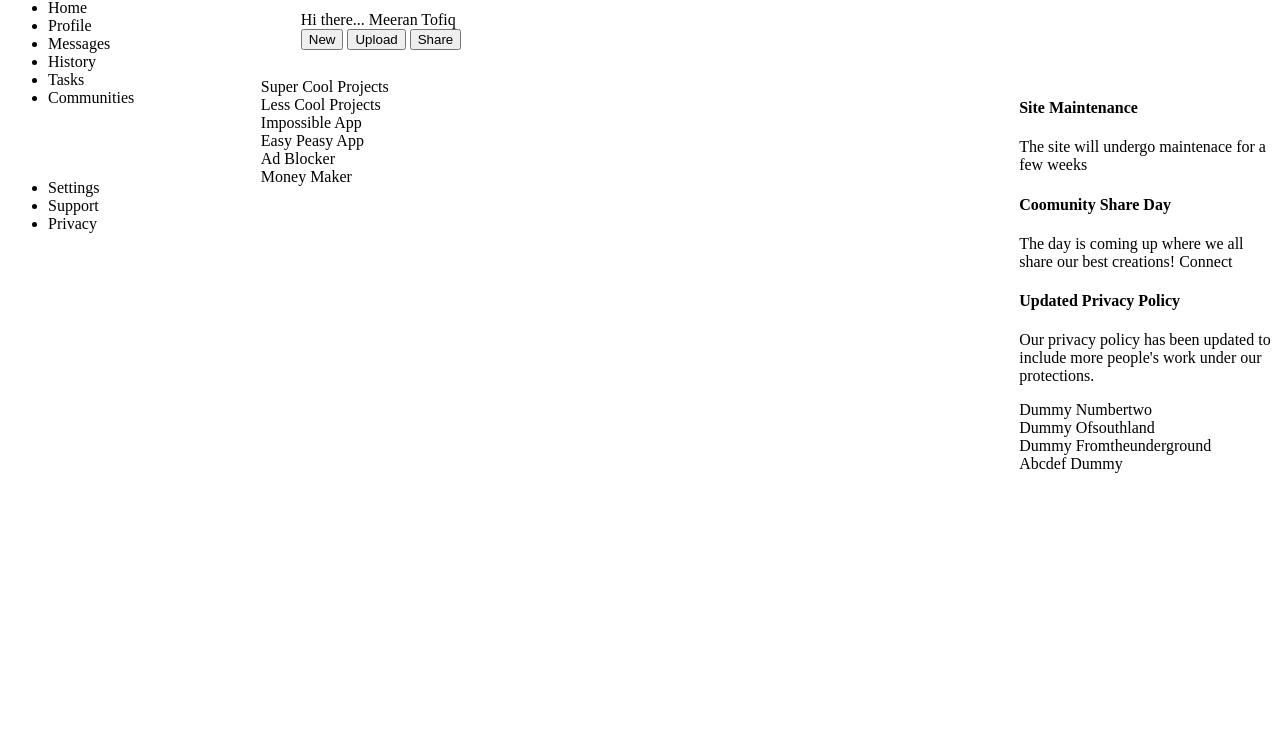
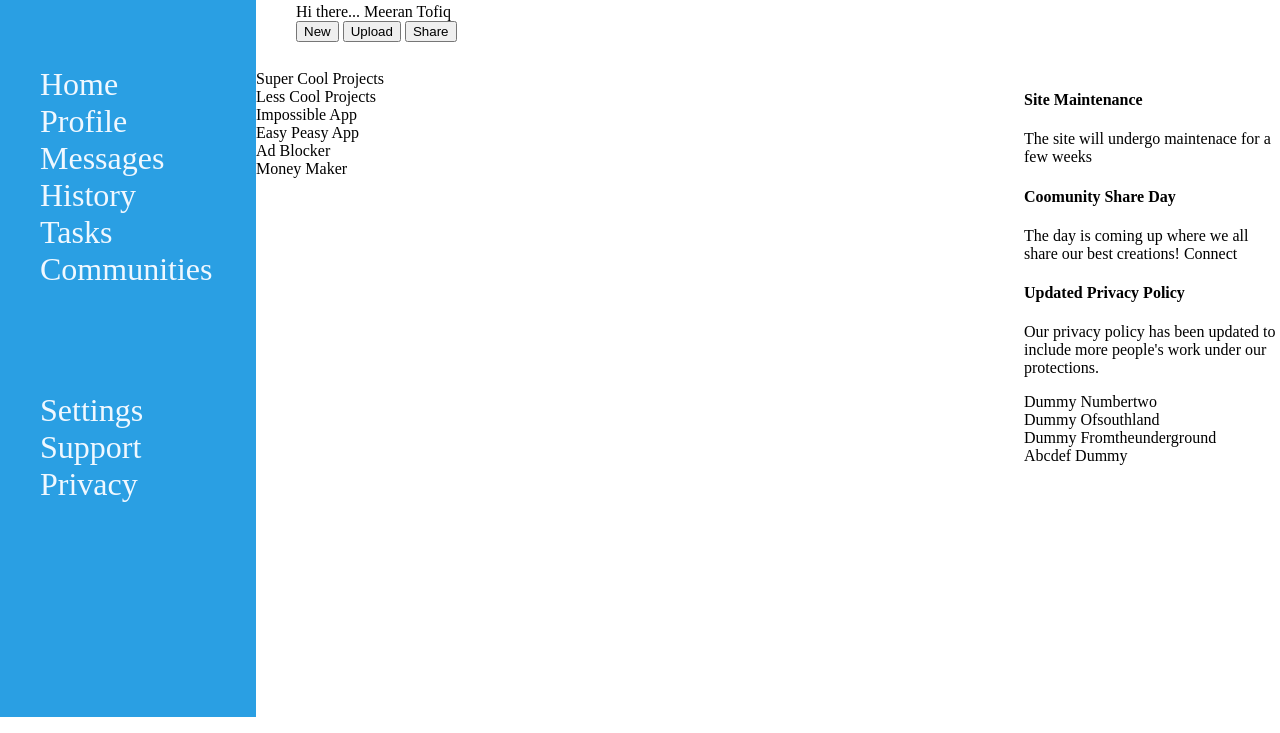
Before and after one commit to Meeran-Tofiq/admin-dashboard, a plain HTML site: page index.html in a window 1280 px wide. Shown: the part 83-816 px from the top of the page. Drawn offline with Linux system fonts and the light colour scheme.

Commit message:
Add styling to sidebar content

```diff
--- a/styles.css
+++ b/styles.css
@@ -3,6 +3,12 @@ body {
     grid-template: 1fr 4fr / 1fr 4fr;
     height: 100vh;
     overflow: hidden;
+    margin: 0px;
+}
+
+ul {
+    list-style-type: none;
+    padding: 0px;
 }
 
 .sidebar {
@@ -12,6 +18,12 @@ body {
     display: flex;
     flex-direction: column;
     gap: 40px;
+
+    padding: 2.5rem;
+
+    background-color: #2a9fe3;
+    color: aliceblue;
+    font-size: 32px;
 }
 
 header {
```
